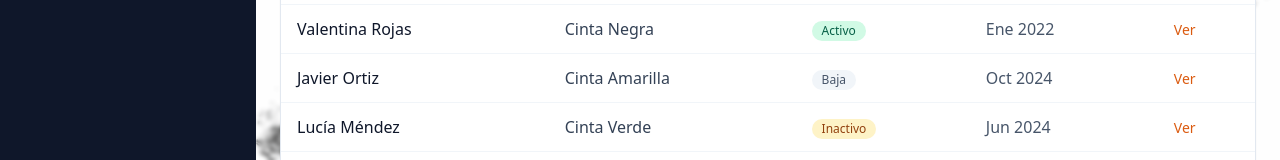
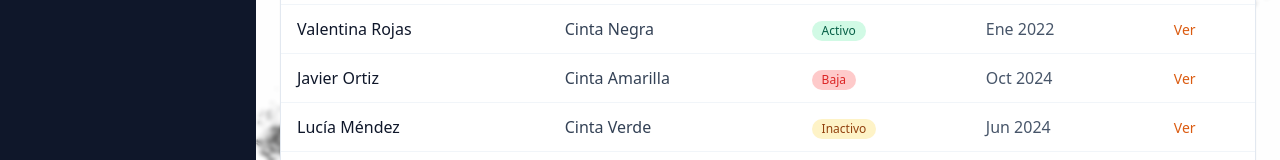
Before and after one commit to AngelMoralesChazari/TKDManagment, a React (Vite) app in the folder TDKManagment/frontend/: page /alumnos in a window 1280 px wide. Shown: the part 486-646 px from the top of the page. Built offline with nearby package versions, Linux system fonts and the light colour scheme.

Commit message:
Cambios minimos esteticos de colores

```diff
--- a/TDKManagment/frontend/src/pages/Alumnos.jsx
+++ b/TDKManagment/frontend/src/pages/Alumnos.jsx
@@ -19,7 +19,7 @@ const alumnosPlaceholder = [
 const estadoStyles = {
   Activo: 'bg-emerald-100 text-emerald-800',
   Inactivo: 'bg-amber-100 text-amber-800',
-  Baja: 'bg-slate-100 text-slate-600',
+  Baja: 'bg-red-200 text-red-600',
 }
 
 export default function Alumnos() {
```
